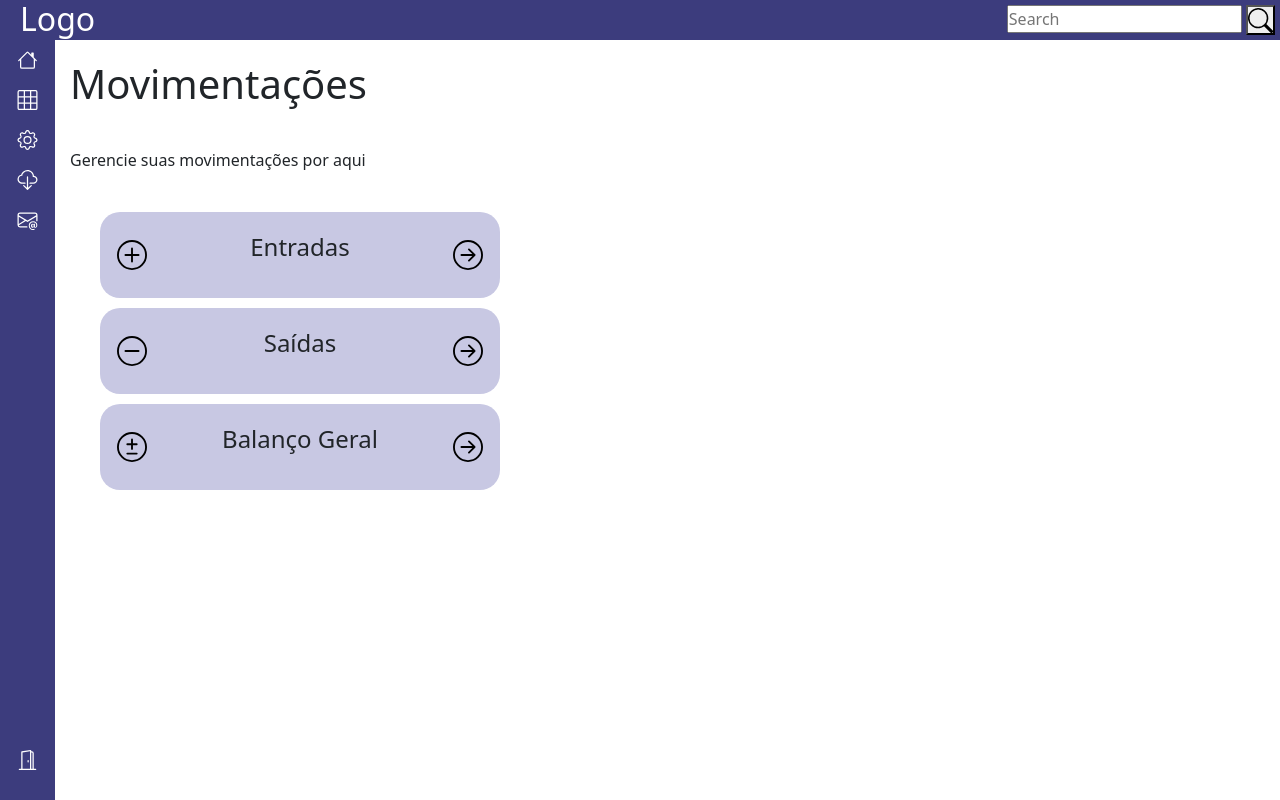
After one commit to EliezerAbner/ContaCertaV2, an ASP.NET Core app: template ContaCertaV2/Views/Movimentacao/Index.cshtml in a window 1280 px wide. The commit adds this page. Run offline with ASP.NET Core 8, Linux system fonts and the light colour scheme; the template is opened without the code that fills it, so the values that code supplies are empty.

Commit message:
Implementação das views de Configuração e criação das Views de Movimentacao

```diff
--- a/ContaCertaV2/Configuracao/configDatabaseDummy.json
+++ b/ContaCertaV2/Configuracao/configDatabaseDummy.json
@@ -1,3 +1 @@
-{
-  "DefaultConnection": "server={localização do servidor};database={nome DB};user={};password={}"
-}
+"server={localização do servidor};database={nome DB};user={};password={}"
--- a/ContaCertaV2/Controllers/MovimentacaoController.cs
+++ b/ContaCertaV2/Controllers/MovimentacaoController.cs
@@ -4,7 +4,7 @@ namespace ContaCertaV2.Controllers;
 
 public class MovimentacaoController : Controller
 {
-    // GET
+    [Route("home/movimentacoes")]
     public IActionResult Index()
     {
         return View();
--- a/ContaCertaV2/Views/Home/Index.cshtml
+++ b/ContaCertaV2/Views/Home/Index.cshtml
@@ -1,2 +1,2 @@
-<h3>Teste</h3>
+<h1>Teste</h1>
 <p>Lorem ipsum dolor sit, amet consectetur adipisicing elit. Voluptatibus quo explicabo omnis ad reiciendis quia aliquam aliquid nisi error, delectus atque, sed tenetur, reprehenderit corporis! Ducimus ex dolorum repellendus numquam?</p>
--- /dev/null
+++ b/ContaCertaV2/Views/Movimentacao/Index.cshtml
@@ -0,0 +1,46 @@
+<h1>Movimentações</h1>
+
+<p id="movtoText">Gerencie suas movimentações por aqui</p>
+
+<div class="buttonConfig">
+    <svg class="movtoIcons" xmlns="http://www.w3.org/2000/svg" viewBox="0 0 16 16">
+        <path d="M8 15A7 7 0 1 1 8 1a7 7 0 0 1 0 14m0 1A8 8 0 1 0 8 0a8 8 0 0 0 0 16"/>
+        <path d="M8 4a.5.5 0 0 1 .5.5v3h3a.5.5 0 0 1 0 1h-3v3a.5.5 0 0 1-1 0v-3h-3a.5.5 0 0 1 0-1h3v-3A.5.5 0 0 1 8 4"/>
+    </svg>
+    <p>Entradas</p>
+    <a href="/home/configuracao/conta">
+        <svg class="movtoIcons" xmlns="http://www.w3.org/2000/svg" viewBox="0 0 16 16">
+            <path fill-rule="evenodd" d="M1 8a7 7 0 1 0 14 0A7 7 0 0 0 1 8m15 0A8 8 0 1 1 0 8a8 8 0 0 1 16 0M4.5 7.5a.5.5 0 0 0 0 1h5.793l-2.147 2.146a.5.5 0 0 0 .708.708l3-3a.5.5 0 0 0 0-.708l-3-3a.5.5 0 1 0-.708.708L10.293 7.5z"/>
+        </svg>
+    </a>
+</div>
+
+<div class="buttonConfig">
+    <svg class="movtoIcons" xmlns="http://www.w3.org/2000/svg" viewBox="0 0 16 16">
+            <path d="M8 15A7 7 0 1 1 8 1a7 7 0 0 1 0 14m0 1A8 8 0 1 0 8 0a8 8 0 0 0 0 16"/>
+            <path d="M4 8a.5.5 0 0 1 .5-.5h7a.5.5 0 0 1 0 1h-7A.5.5 0 0 1 4 8"/>
+    </svg>
+    <p>Saídas</p>
+    <a href="/home/configuracao/conta">
+        <svg class="movtoIcons" xmlns="http://www.w3.org/2000/svg" viewBox="0 0 16 16">
+            <path fill-rule="evenodd" d="M1 8a7 7 0 1 0 14 0A7 7 0 0 0 1 8m15 0A8 8 0 1 1 0 8a8 8 0 0 1 16 0M4.5 7.5a.5.5 0 0 0 0 1h5.793l-2.147 2.146a.5.5 0 0 0 .708.708l3-3a.5.5 0 0 0 0-.708l-3-3a.5.5 0 1 0-.708.708L10.293 7.5z"/>
+        </svg>
+    </a>
+</div>
+
+<div class="buttonConfig">
+    <svg class="movtoIcons" xmlns="http://www.w3.org/2000/svg" viewBox="0 0 16 16">
+            <path d="M8.5 4a.5.5 0 0 0-1 0v2h-2a.5.5 0 0 0 0 1h2v2a.5.5 0 0 0 1 0V7h2a.5.5 0 0 0 0-1h-2zm-3 7a.5.5 0 0 0 0 1h5a.5.5 0 0 0 0-1z"/>
+            <path d="M8 0a8 8 0 1 0 0 16A8 8 0 0 0 8 0M1 8a7 7 0 1 1 14 0A7 7 0 0 1 1 8"/>
+    </svg>
+    <p>Balanço Geral</p>
+    <a href="/home/configuracao/conta">
+        <svg class="movtoIcons" xmlns="http://www.w3.org/2000/svg" viewBox="0 0 16 16">
+            <path fill-rule="evenodd" d="M1 8a7 7 0 1 0 14 0A7 7 0 0 0 1 8m15 0A8 8 0 1 1 0 8a8 8 0 0 1 16 0M4.5 7.5a.5.5 0 0 0 0 1h5.793l-2.147 2.146a.5.5 0 0 0 .708.708l3-3a.5.5 0 0 0 0-.708l-3-3a.5.5 0 1 0-.708.708L10.293 7.5z"/>
+        </svg>
+    </a>
+</div>
+
+<svg xmlns="http://www.w3.org/2000/svg" width="16" height="16" fill="currentColor" class="bi bi-plus-circle" viewBox="0 0 16 16">
+
+</svg>
--- a/ContaCertaV2/Views/Shared/_Layout.cshtml
+++ b/ContaCertaV2/Views/Shared/_Layout.cshtml
@@ -3,14 +3,16 @@
 <head>
     <meta charset="UTF-8">
     <meta name="viewport" content="width=device-width, initial-scale=1.0">
+    <link rel="stylesheet" href="/colorPalete.css">
+    <link rel="stylesheet" href="/layout.css">
+    <link rel="stylesheet" href="/movimentacao.css">
+    <link rel="stylesheet" href="/configuracao.css">
     <link href="https://cdn.jsdelivr.net/npm/bootstrap@5.3.9/dist/css/bootstrap.min.css" rel="stylesheet" integrity="sha384-yEPZ7jP9S0QKiUQ0m3jjsO4ProIW7wvR9gXkI7JOGa2XVsw53Yke2bsdkBbjmmiX" crossorigin="anonymous">
-    <link rel="stylesheet" href="/colorPalete.css">
-    <link rel="stylesheet" href="home.css">
     <title>ContaCerta - Home</title>
 </head>
 <body>
     <header>
-        <h2>Logo</h2>
+        <h2 id="logo">Logo</h2>
         <form id="pesquisaContainer" role="search">
             <input id="pesquisaInput" type="search" placeholder="Search" aria-label="Search"/>
             <button id="pesquisaButton" type="submit">
@@ -28,31 +30,31 @@
                         <path d="M8.707 1.5a1 1 0 0 0-1.414 0L.646 8.146a.5.5 0 0 0 .708.708L2 8.207V13.5A1.5 1.5 0 0 0 3.5 15h9a1.5 1.5 0 0 0 1.5-1.5V8.207l.646.647a.5.5 0 0 0 .708-.708L13 5.793V2.5a.5.5 0 0 0-.5-.5h-1a.5.5 0 0 0-.5.5v1.293zM13 7.207V13.5a.5.5 0 0 1-.5.5h-9a.5.5 0 0 1-.5-.5V7.207l5-5z"/>
                     </svg>
                 </a>
-                <a class="sidebarButton" href="/home">
+                <a class="sidebarButton" href="/home/movimentacoes">
                     <svg class="sidebarIcons" xmlns="http://www.w3.org/2000/svg" viewBox="0 0 16 16">
                         <path d="M0 1.5A1.5 1.5 0 0 1 1.5 0h13A1.5 1.5 0 0 1 16 1.5v13a1.5 1.5 0 0 1-1.5 1.5h-13A1.5 1.5 0 0 1 0 14.5zM1.5 1a.5.5 0 0 0-.5.5V5h4V1zM5 6H1v4h4zm1 4h4V6H6zm-1 1H1v3.5a.5.5 0 0 0 .5.5H5zm1 0v4h4v-4zm5 0v4h3.5a.5.5 0 0 0 .5-.5V11zm0-1h4V6h-4zm0-5h4V1.5a.5.5 0 0 0-.5-.5H11zm-1 0V1H6v4z"/>
                     </svg>
                 </a>
-                <a class="sidebarButton" href="/home">
+                <a class="sidebarButton" href="/home/configuracao">
                     <svg class="sidebarIcons" xmlns="http://www.w3.org/2000/svg" viewBox="0 0 16 16">
                         <path d="M8 4.754a3.246 3.246 0 1 0 0 6.492 3.246 3.246 0 0 0 0-6.492M5.754 8a2.246 2.246 0 1 1 4.492 0 2.246 2.246 0 0 1-4.492 0"/>
                         <path d="M9.796 1.343c-.527-1.79-3.065-1.79-3.592 0l-.094.319a.873.873 0 0 1-1.255.52l-.292-.16c-1.64-.892-3.433.902-2.54 2.541l.159.292a.873.873 0 0 1-.52 1.255l-.319.094c-1.79.527-1.79 3.065 0 3.592l.319.094a.873.873 0 0 1 .52 1.255l-.16.292c-.892 1.64.901 3.434 2.541 2.54l.292-.159a.873.873 0 0 1 1.255.52l.094.319c.527 1.79 3.065 1.79 3.592 0l.094-.319a.873.873 0 0 1 1.255-.52l.292.16c1.64.893 3.434-.902 2.54-2.541l-.159-.292a.873.873 0 0 1 .52-1.255l.319-.094c1.79-.527 1.79-3.065 0-3.592l-.319-.094a.873.873 0 0 1-.52-1.255l.16-.292c.893-1.64-.902-3.433-2.541-2.54l-.292.159a.873.873 0 0 1-1.255-.52zm-2.633.283c.246-.835 1.428-.835 1.674 0l.094.319a1.873 1.873 0 0 0 2.693 1.115l.291-.16c.764-.415 1.6.42 1.184 1.185l-.159.292a1.873 1.873 0 0 0 1.116 2.692l.318.094c.835.246.835 1.428 0 1.674l-.319.094a1.873 1.873 0 0 0-1.115 2.693l.16.291c.415.764-.42 1.6-1.185 1.184l-.291-.159a1.873 1.873 0 0 0-2.693 1.116l-.094.318c-.246.835-1.428.835-1.674 0l-.094-.319a1.873 1.873 0 0 0-2.692-1.115l-.292.16c-.764.415-1.6-.42-1.184-1.185l.159-.291A1.873 1.873 0 0 0 1.945 8.93l-.319-.094c-.835-.246-.835-1.428 0-1.674l.319-.094A1.873 1.873 0 0 0 3.06 4.377l-.16-.292c-.415-.764.42-1.6 1.185-1.184l.292.159a1.873 1.873 0 0 0 2.692-1.115z"/>
                     </svg>
                 </a>
-                <a class="sidebarButton" href="/home">
+                <a class="sidebarButton" href="/home/download">
                     <svg class="sidebarIcons" xmlns="http://www.w3.org/2000/svg" viewBox="0 0 16 16">
                         <path d="M4.406 1.342A5.53 5.53 0 0 1 8 0c2.69 0 4.923 2 5.166 4.579C14.758 4.804 16 6.137 16 7.773 16 9.569 14.502 11 12.687 11H10a.5.5 0 0 1 0-1h2.688C13.979 10 15 8.988 15 7.773c0-1.216-1.02-2.228-2.313-2.228h-.5v-.5C12.188 2.825 10.328 1 8 1a4.53 4.53 0 0 0-2.941 1.1c-.757.652-1.153 1.438-1.153 2.055v.448l-.445.049C2.064 4.805 1 5.952 1 7.318 1 8.785 2.23 10 3.781 10H6a.5.5 0 0 1 0 1H3.781C1.708 11 0 9.366 0 7.318c0-1.763 1.266-3.223 2.942-3.593.143-.863.698-1.723 1.464-2.383"/>
                         <path d="M7.646 15.854a.5.5 0 0 0 .708 0l3-3a.5.5 0 0 0-.708-.708L8.5 14.293V5.5a.5.5 0 0 0-1 0v8.793l-2.146-2.147a.5.5 0 0 0-.708.708z"/>
                     </svg>
                 </a>
-                <a class="sidebarButton" href="/home">
+                <a class="sidebarButton" href="/home/enviarEmail">
                     <svg class="sidebarIcons" xmlns="http://www.w3.org/2000/svg" viewBox="0 0 16 16">
                         <path d="M2 2a2 2 0 0 0-2 2v8.01A2 2 0 0 0 2 14h5.5a.5.5 0 0 0 0-1H2a1 1 0 0 1-.966-.741l5.64-3.471L8 9.583l7-4.2V8.5a.5.5 0 0 0 1 0V4a2 2 0 0 0-2-2zm3.708 6.208L1 11.105V5.383zM1 4.217V4a1 1 0 0 1 1-1h12a1 1 0 0 1 1 1v.217l-7 4.2z"/>
                         <path d="M14.247 14.269c1.01 0 1.587-.857 1.587-2.025v-.21C15.834 10.43 14.64 9 12.52 9h-.035C10.42 9 9 10.36 9 12.432v.214C9 14.82 10.438 16 12.358 16h.044c.594 0 1.018-.074 1.237-.175v-.73c-.245.11-.673.18-1.18.18h-.044c-1.334 0-2.571-.788-2.571-2.655v-.157c0-1.657 1.058-2.724 2.64-2.724h.04c1.535 0 2.484 1.05 2.484 2.326v.118c0 .975-.324 1.39-.639 1.39-.232 0-.41-.148-.41-.42v-2.19h-.906v.569h-.03c-.084-.298-.368-.63-.954-.63-.778 0-1.259.555-1.259 1.4v.528c0 .892.49 1.434 1.26 1.434.471 0 .896-.227 1.014-.643h.043c.118.42.617.648 1.12.648m-2.453-1.588v-.227c0-.546.227-.791.573-.791.297 0 .572.192.572.708v.367c0 .573-.253.744-.564.744-.354 0-.581-.215-.581-.8Z"/>
                     </svg>
                 </a>
             </div>
-            <a class="sidebarButton" href="/home" id="exit">
+            <a class="sidebarButton" href="/home/logout" id="exit">
                 <svg class="sidebarIcons" xmlns="http://www.w3.org/2000/svg" viewBox="0 0 16 16">
                     <path d="M8.5 10c-.276 0-.5-.448-.5-1s.224-1 .5-1 .5.448.5 1-.224 1-.5 1"/>
                     <path d="M10.828.122A.5.5 0 0 1 11 .5V1h.5A1.5 1.5 0 0 1 13 2.5V15h1.5a.5.5 0 0 1 0 1h-13a.5.5 0 0 1 0-1H3V1.5a.5.5 0 0 1 .43-.495l7-1a.5.5 0 0 1 .398.117M11.5 2H11v13h1V2.5a.5.5 0 0 0-.5-.5M4 1.934V15h6V1.077z"/>
@@ -63,7 +65,6 @@
             @RenderBody()
         </article>
     </main>
-
 <script src="https://cdn.jsdelivr.net/npm/bootstrap@5.3.9/dist/js/bootstrap.bundle.min.js" integrity="sha384-WyOxWvTyr1QaMPfiPJSv76iReVthorl5uWlFtZPyK0IEB0hGzo9y5Bp9mYanr8Bu" crossorigin="anonymous"></script>
 </body>
 </html>
--- /dev/null
+++ b/ContaCertaV2/wwwroot/configuracao.css
@@ -0,0 +1,88 @@
+.configContainer
+{
+    margin: 20px;
+    padding: 10px;
+}
+
+.configContainer p
+{
+    margin-top: 20px;
+    margin-bottom: 20px;
+}
+
+.config
+{
+    display: flex;
+    flex-direction: row;
+    align-items: center;
+    justify-content: space-between;
+
+    background-color: var(--cor3);
+
+    padding: 17px;
+    border-radius: 20px;
+    margin-top: 10px;
+}
+
+.config:hover
+{
+    background-color: var(--cor4);
+}
+
+.config p
+{
+    font-size: 1.1em;
+}
+
+.configIcons
+{
+    width: 30px;
+}
+
+.tituloConfig
+{
+    display: flex;
+    flex-direction: row;
+    align-items: center;
+    margin-bottom: 30px;
+}
+
+#btnExcluirConta
+{
+    cursor:pointer;
+}
+
+.tituloConfig h1
+{
+    margin-left: 10px;
+}
+
+.retornoIcone
+{
+    width: 35px;
+}
+
+form
+{
+    margin-left: 40px;
+}
+
+#submitButton
+{
+    border-radius: 5px;
+    font-weight: bold;
+    font-size: 18px;
+    color: white;
+    background-color: var(--corPrimaria);
+    width: 100%;
+    padding: 10px;
+    margin-top: 20px;
+    text-align: center;
+    cursor: pointer;
+    border: none;
+}
+
+#submitButton:hover
+{
+    background-color: var(--cor2);
+}
--- a/ContaCertaV2/wwwroot/home.css
+++ b/ContaCertaV2/wwwroot/layout.css
@@ -25,7 +25,7 @@ header
     justify-content: space-between;
 }
 
-h2 /*substituir pela logo depois*/
+#logo /*substituir pela logo depois*/
 {
     color: white;
     font-weight: lighter;
@@ -53,6 +53,7 @@ main
 {
     background-color: var(--corPrimaria);
 
+    position: fixed;
     width: 55px;
     height: calc(100vh - 40px);
     display: flex;
@@ -90,6 +91,6 @@ main
 
 article
 {
-    margin-left: 20px;
+    margin-left: 70px;
     margin-top: 20px;
 }
--- /dev/null
+++ b/ContaCertaV2/wwwroot/movimentacao.css
@@ -0,0 +1,31 @@
+.buttonConfig
+{
+    display: flex;
+    flex-direction: row;
+    align-items: center;
+    justify-content: space-between;
+
+    background-color: var(--cor3);
+
+    width: 400px;
+    padding: 17px;
+    border-radius: 20px;
+    margin-top: 10px;
+    margin-left: 30px;
+}
+
+.buttonConfig p
+{
+    font-size: 1.5em;
+}
+
+.movtoIcons
+{
+    width: 30px;
+}
+
+#movtoText
+{
+    margin-top: 40px;
+    margin-bottom: 40px;
+}
```
Also changed, not shown: ContaCertaV2/Controllers/ConfiguracaoController.cs (+44 -2 lines), ContaCertaV2/Controllers/HomeController.cs (+13 -2 lines), ContaCertaV2/Views/Configuracao/ConfiguracaoConta.cshtml (added, +29 -0 lines), ContaCertaV2/Views/Configuracao/Index.cshtml (added, +73 -0 lines), ContaCertaV2/Views/Login/NovaConta.cshtml (+5 -3 lines), ContaCertaV2/wwwroot/login.css (+4 -4 lines).
